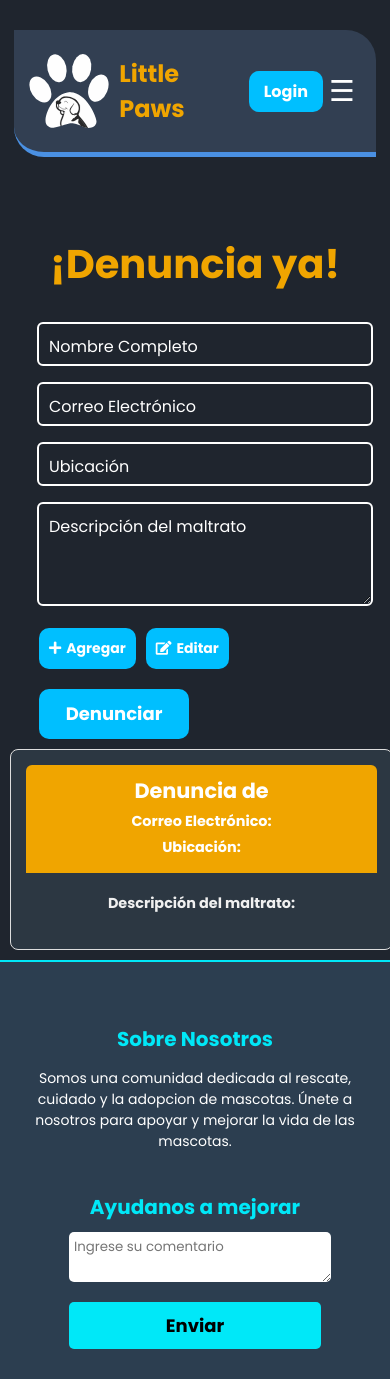
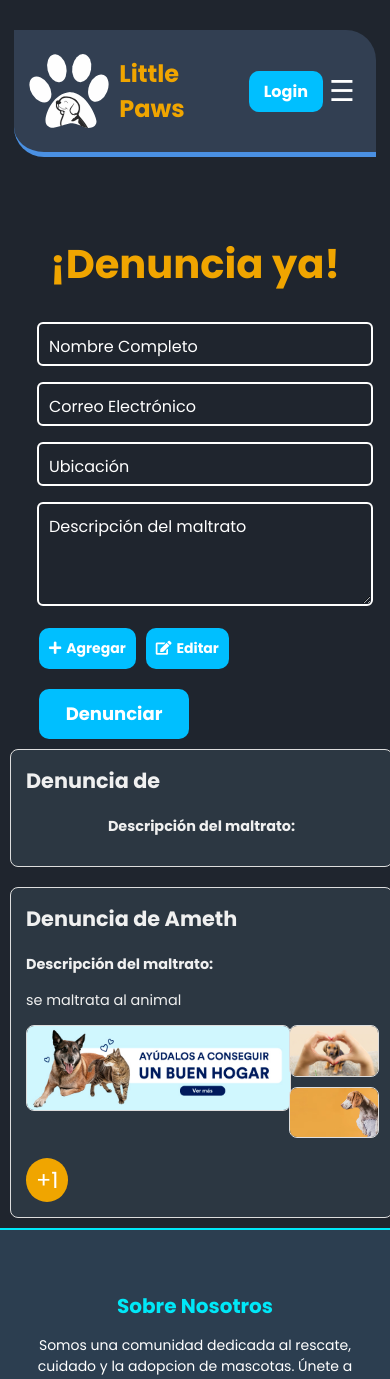
Before and after one commit to Ameth-Toledo/Proyecto-LittlePaws, an Angular app: page /denuncias in a window 390 px wide. Shown: the top 1379 px of the page. Built offline with nearby package versions, Linux system fonts and the light colour scheme.

Commit message:
home cambios

```diff
--- a/src/app/components/card-denuncias/card-denuncias.component.html
+++ b/src/app/components/card-denuncias/card-denuncias.component.html
@@ -1,17 +1,56 @@
 <div class="card-denuncia">
   <div class="card-header">
     <h3 class="card-title">Denuncia de {{ nombre }}</h3>
-      <p class="card-email"><strong>Correo Electrónico:</strong> {{ email }}</p>
-      <p class="card-ubicacion"><strong>Ubicación:</strong> {{ ubicacion }}</p>
   </div>
 
   <div class="card-body">
     <p class="card-descripcion"><strong>Descripción del maltrato:</strong></p>
     <p class="card-text">{{ descripcion }}</p>
 
-      <div *ngIf="imagenUrl" class="card-imagen-container">
-        <p class="card-imagen-label"><strong>Imagen Adjunta:</strong></p>
-        <img [src]="imagenUrl" alt="Imagen de la denuncia" class="denuncia-imagen">
+    <div *ngIf="imagenes && imagenes.length > 0" class="card-imagen-container">
+      <div class="imagenes-grid">
+        <!-- Primera imagen (3/4 de la tarjeta) -->
+        <div class="imagen-principal">
+          <img [src]="imagenes[0]" alt="Imagen principal de la denuncia" class="denuncia-imagen-grande" (click)="verImagenCompleta(imagenes[0])">
+        </div>
+
+        <!-- Imágenes 2 y 3 en una columna (1/4 de la tarjeta) -->
+        <div class="imagenes-secundarias">
+          <img *ngIf="imagenes[1]" [src]="imagenes[1]" alt="Imagen secundaria" class="denuncia-imagen-pequena" (click)="verImagenCompleta(imagenes[1])">
+          <img *ngIf="imagenes[2]" [src]="imagenes[2]" alt="Imagen secundaria" class="denuncia-imagen-pequena" (click)="verImagenCompleta(imagenes[2])">
+        </div>
+      </div>
+
+      <!-- Mostrar el signo '+' si hay más de 3 imágenes -->
+      <div *ngIf="imagenes.length > 3" class="mas-imagenes" (click)="toggleModal()">
+        <span>+{{ imagenes.length - 3 }}</span>
       </div>
     </div>
   </div>
+
+  <!-- Modal para mostrar las imágenes adicionales -->
+  <div class="modal-denuncias" *ngIf="modalVisible">
+    <div class="modal-content">
+      <span class="close" (click)="toggleModal()">&times;</span>
+
+      <!-- Descripción del maltrato dentro de la ventana modal -->
+      <div class="modal-descripcion">
+        <p><strong>Descripción del maltrato:</strong></p>
+        <p>{{ descripcion }}</p>
+      </div>
+
+      <!-- Imágenes adicionales en la ventana modal -->
+      <div class="imagenes-adicionales">
+        <img *ngFor="let imagen of imagenes" [src]="imagen" alt="Imagen adicional" class="denuncia-imagen-modal" (click)="verImagenCompleta(imagen)">
+      </div>
+    </div>
+  </div>
+
+  <!-- Modal para imagen a pantalla completa -->
+  <div class="modal-imagen-completa" *ngIf="imagenCompletaVisible">
+    <div class="modal-imagen-content">
+      <span class="close" (click)="cerrarImagenCompleta()">&times;</span>
+      <img [src]="imagenSeleccionada" alt="Imagen completa" class="imagen-completa">
+    </div>
+  </div>
+</div>
--- a/src/app/components/card-denuncias/card-denuncias.component.scss
+++ b/src/app/components/card-denuncias/card-denuncias.component.scss
@@ -1,3 +1,4 @@
+/* Estilos generales de la card */
 .card-denuncia {
     background-color: #2C3742;
     border: 1px solid #ddd;
@@ -11,47 +12,137 @@
   }
 
   .card-header {
-   background-color: #f0a500;
-   padding: 10px;
-   border-radius: 6px 6px 0 0;
-   color: white;
-}
-
-.card-email,
-.card-ubicacion {
-   margin: 5px 0;
-   color: #fff;
+    display: flex;
+    justify-content: space-between;
+    align-items: center;
   }
 
   .card-title {
+    font-size: 1.5rem;
     margin: 0;
-   font-size: 1.5rem;
   }
 
   .card-body {
-   padding: 10px;
+    margin-top: 20px;
   }
 
-.card-descripcion,
-.card-text {
-   margin: 10px 0;
-   color: #f0f0f0;
+  .card-descripcion {
+    font-weight: bold;
   }
 
-.card-imagen-container {
+  .card-text {
     margin-top: 10px;
   }
 
-.card-imagen-label {
-    margin: 10px 0;
-    color: #f0f0f0;
+  .imagenes-grid {
+    display: flex;
+    justify-content: space-between;
+    margin-top: 10px;
   }
 
-.denuncia-imagen {
-    width: 100px;
-    height: 100px;
+  .imagen-principal {
+    flex: 3;
+    max-width: 300px; /* Limita el ancho máximo de la imagen principal */
+  }
+
+  .imagenes-secundarias {
+    flex: 1;
+    display: flex;
+    flex-direction: column;
+    justify-content: space-between;
+  }
+
+  .denuncia-imagen-grande {
+    width: 100%;
+    height: auto;
     object-fit: cover;
+    border-radius: 8px;
     border: 1px solid #ddd;
+    max-height: 200px; /* Limita la altura máxima de la imagen principal */
+  }
+
+  .denuncia-imagen-pequena {
+    width: 100%;
+    height: auto;
+    object-fit: cover;
+    margin-bottom: 10px;
+    border-radius: 8px;
+    border: 1px solid #ddd;
+    max-height: 100px; /* Limita la altura máxima de las imágenes secundarias */
+  }
+
+  /* Estilos del signo "+" */
+  .mas-imagenes {
+    margin-top: 10px;
+    font-size: 1.4rem;
+    cursor: pointer;
+    background-color: #f0a500;
+    color: white;
+    border-radius: 50%;
+    padding: 5px 10px;
+    display: inline-block;
+    transition: background-color 0.3s ease;
+  }
+
+  .mas-imagenes:hover {
+    background-color: #d98a00;
+  }
+
+  /* Estilos para la ventana modal */
+  .modal-denuncias {
+    display: flex;
+    justify-content: center;
+    align-items: center;
+    position: fixed;
+    top: 0;
+    left: 0;
+    width: 100%;
+    height: 100%;
+    background-color: rgba(0, 0, 0, 0.8); /* Fondo oscuro semitransparente */
+    z-index: 1000;
+  }
+
+  .modal-content {
+    background-color: #2C3742; /* Mismo color que la tarjeta */
+    color: #f0f0f0; /* Color de texto igual al de la tarjeta */
+    padding: 20px;
+    border-radius: 8px; /* Mismo borde redondeado que la tarjeta */
+    width: 80%;
+    max-width: 900px;
+    position: relative;
+    display: flex;
+    flex-wrap: wrap;
+    justify-content: center;
+    border: 1px solid #ddd; /* Bordes similares */
+  }
+
+  .close {
+    position: absolute;
+    top: 10px;
+    right: 20px;
+    font-size: 2rem;
+    cursor: pointer;
+    color: #f0f0f0; /* Coincide con el color de texto de la tarjeta */
+    font-weight: bold;
+  }
+
+  .close:hover {
+    color: red;
+  }
+
+  .imagenes-adicionales {
+    display: flex;
+    flex-wrap: wrap;
+    justify-content: center;
+  }
+
+  .denuncia-imagen-modal {
+    width: 150px;
+    height: 150px;
+    margin: 10px;
+    object-fit: cover;
+    border-radius: 8px;
+    border: 2px solid #ddd;
   }
 
   @media (max-width: 768px) {
@@ -65,18 +156,23 @@
       font-size: 1.3rem;
     }
 
-    .card-email,
-    .card-ubicacion {
-        font-size: 0.9rem;
-    }
-
     .card-descripcion,
     .card-text {
       font-size: 0.9rem;
     }
 
-    .denuncia-imagen {
-        width: 80px;
-        height: 80px;
+    .denuncia-imagen-grande {
+      height: auto;
+      max-height: 150px; /* Ajusta la altura en dispositivos pequeños */
+    }
+
+    .denuncia-imagen-pequena {
+      height: auto;
+      max-height: 80px; /* Ajusta la altura en dispositivos pequeños */
+    }
+
+    .denuncia-imagen-modal {
+      width: 100px;
+      height: 100px;
     }
   }
--- a/src/app/components/card-denuncias/card-denuncias.component.ts
+++ b/src/app/components/card-denuncias/card-denuncias.component.ts
@@ -11,8 +11,24 @@ import { CommonModule } from '@angular/common';
 })
 export class CardDenunciasComponent {
   @Input() nombre!: string;
-  @Input() email!: string;
-  @Input() ubicacion!: string;
   @Input() descripcion!: string;
-  @Input() imagenUrl!: string;
+  @Input() imagenes!: string[];
+
+  modalVisible = false;
+  imagenCompletaVisible = false;
+  imagenSeleccionada : string | null = null;
+
+  toggleModal() {
+    this.modalVisible = !this.modalVisible;
+  }
+
+  verImagenCompleta(imagen : string) {
+    this.imagenSeleccionada = imagen;
+    this.imagenCompletaVisible = true;
+  }
+
+  cerrarImagenCompleta() {
+    this.imagenCompletaVisible = false;
+    this.imagenSeleccionada = null;
+  }
 }
--- a/src/app/components/chatbot/chatbot.component.scss
+++ b/src/app/components/chatbot/chatbot.component.scss
@@ -169,7 +169,7 @@
 
 @media (max-width: 768px) {
   .chat-container {
-    width: 400px;
+    width: 350px;
   }
 
   .campo-chat {
--- a/src/app/modules/denuncias/denuncias.component.html
+++ b/src/app/modules/denuncias/denuncias.component.html
@@ -48,5 +48,16 @@
         <app-card-denuncias class="card-denuncia"></app-card-denuncias>
     </div>
 </div>
+<app-card-denuncias
+  nombre="Ameth"
+  email="233363@ids.upchiapas.edu.mx"
+  ubicacion="12 de Noviembre"
+  descripcion="se maltrata al animal"
+  [imagenes]="[
+    'banners/adopcion-banner.jpg',
+    'banners/banner1.webp',
+    'banners/adopcion-banner.avif',
+    'donaciones/Backend.webp'
+  ]"/>
 
 <app-footer></app-footer>
--- a/src/app/modules/home/home.component.html
+++ b/src/app/modules/home/home.component.html
@@ -64,19 +64,7 @@
     refugio="Santa Teresa"
     edad="10 años"
     raza="desconicido"/>
-    <app-card-animales imgSrc="perros/perro03.jpeg"
-    name="Alonso"
-    namaPet="Alonso"
-    refugio="Santa Cruz"
-    edad="13"
-    raza="desconicido"/>
     <app-card-animales imgSrc="perros/perro04.jpeg"
-    name="Alonso"
-    namaPet="Alonso"
-    refugio="Santa Cruz"
-    edad="13"
-    raza="desconicido"/>
-    <app-card-animales imgSrc="perros/perro05.jpeg"
     name="Alonso"
     namaPet="Alonso"
     refugio="Santa Cruz"
```
Lines whose indentation alone changed are shown as unchanged.
